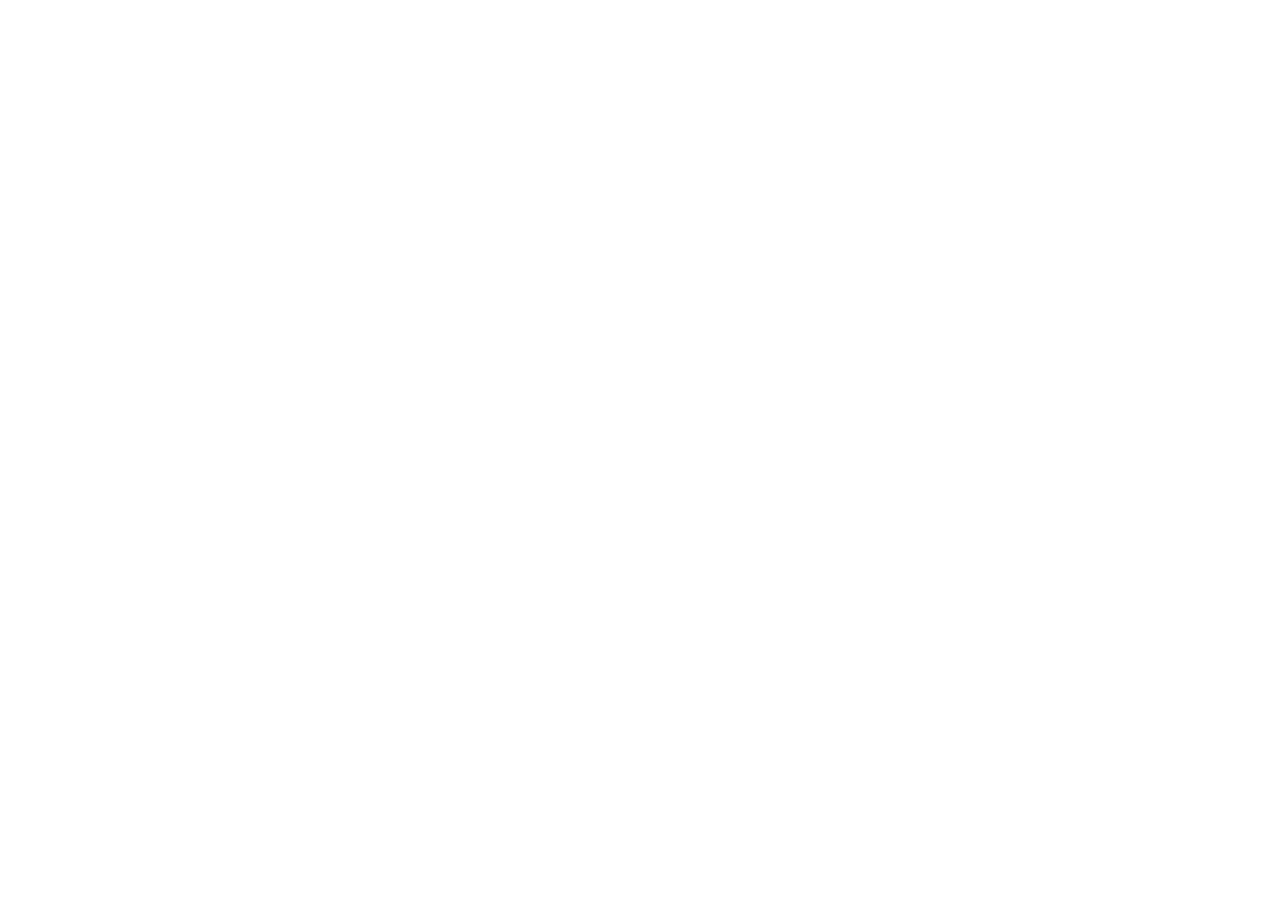
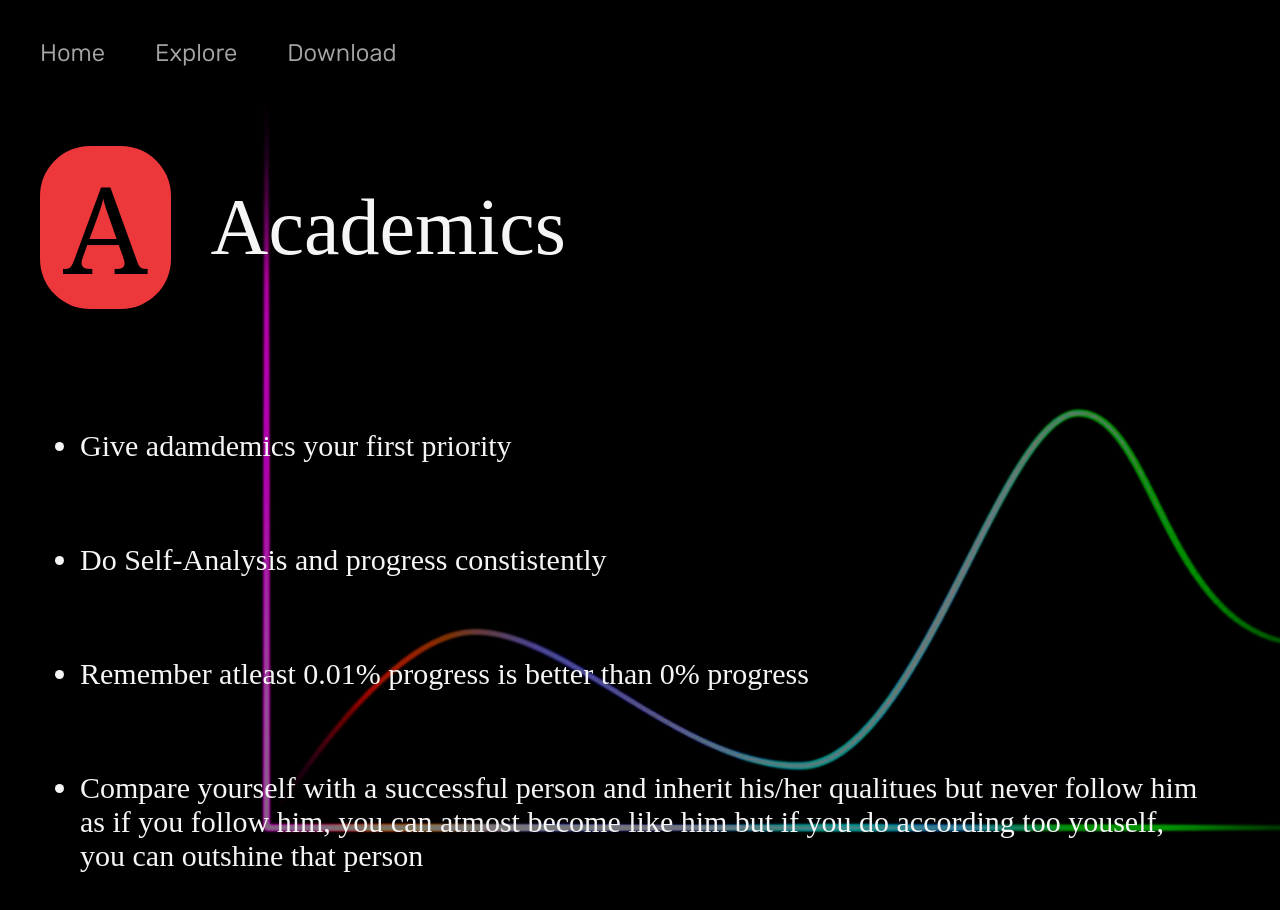
Before and after one commit to SwarnadeepMukherjee/targets, a plain HTML site: page target-subpages/academics.html in a window 1280 px wide. Before the commit the page ends 800 px from the top, so only its background shows below. Drawn offline with Linux system fonts and the light colour scheme; a web font is replaced by a local one.

Commit message:
Add files via upload

```diff
--- /dev/null
+++ b/css/nav.css
@@ -0,0 +1,38 @@
+@import url('https://fonts.googleapis.com/css2?family=Agu+Display&family=Dosis:wght@200..800&family=Merriweather:ital,wght@0,300;0,400;0,700;0,900;1,300;1,400;1,700;1,900&family=Rubik:ital,wght@0,300..900;1,300..900&family=Zen+Dots&display=swap');
+
+*{
+    margin: 0;
+    padding: 0;
+}
+header{
+    position: sticky;
+    top: 0;
+    overflow: hidden;
+}
+header:hover{
+    background-color: rgba(0, 0, 0, 0.5);
+    transition: 0.5s;
+}
+header nav ul{
+    list-style-type: none;
+    display: flex;
+    padding: 15px;
+
+}
+header nav ul li{
+    margin: 3vh 2%;
+}
+header nav ul li a{
+    text-decoration: none;
+    font-size: 3vh;
+    font-family: "Rubik", serif;
+    font-optical-sizing: auto;
+    font-weight: 350;
+    font-style: normal;
+    color: rgb(165, 165, 165);
+    transition: 1s;
+}
+header nav ul li a:hover{
+    color: white;
+    transition: 0s;
+}
--- /dev/null
+++ b/css/sub-pages.css
@@ -0,0 +1,34 @@
+@import url('https://fonts.googleapis.com/css2?family=Agu+Display&family=Dosis:wght@200..800&family=Merriweather:ital,wght@0,300;0,400;0,700;0,900;1,300;1,400;1,700;1,900&family=Rubik:ital,wght@0,300..900;1,300..900&family=Zen+Dots&display=swap');
+
+*{
+    margin: 0;
+    padding: 0;
+}
+section{
+    display: flex;
+}
+.abv-text{
+    display: flex;
+    align-items: center;
+    color: whitesmoke;
+    text-decoration: none;
+    font-size: 80px;
+}
+.content section p{
+    display: flex;
+    border-radius: 50px;
+    align-items: center;
+    font-family: "serif";
+    margin: 5vh;
+    padding: 0 23px;
+    font-weight: 400;
+    font-style: normal;
+    font-size: 120px;
+    background-color: #ec383b;
+    transform: transform 0.5c ease;
+}
+.content ul li{
+    margin: 10vh;
+    font-size: 30px;
+    color: whitesmoke;
+}
--- a/target-subpages/academics.html
+++ b/target-subpages/academics.html
@@ -0,0 +1,44 @@
+<!DOCTYPE html>
+<html lang="en">
+<head>
+    <meta charset="UTF-8">
+    <meta name="viewport" content="width=device-width, initial-scale=1.0">
+    <title>TARGETS - Program</title>
+    <link rel="stylesheet" href="/targets/css/sub-pages.css">
+    <link rel="stylesheet" href="/targets/css/nav.css">
+    <link rel="stylesheet" href="/targets/css/utils.css">
+</head>
+
+<style>
+    html{
+        background-image: url(/targets/img/academics-bg.png);
+        background-repeat: no-repeat;
+        background-size: cover;
+    }
+</style>
+
+<div class="for-intro-bg">
+<header>
+    <nav>
+        <ul>
+            <li><a href="/targets/index.html">Home</a></li>
+            <li><a href="/targets/explore.html">Explore</a></li>
+            <li><a href="#">Download</a></li>
+        </ul>
+    </nav>
+</header>
+<body>
+    <div class="content">
+        <section>
+            <p class="abv">A</p>
+            <a href="/targets/target-subpages/academics.html" class="abv-text">Academics</a>
+        </section>
+        <ul>
+            <li>Give adamdemics your first priority</li>
+            <li>Do Self-Analysis and progress constistently</li>
+            <li>Remember atleast 0.01% progress is better than 0% progress</li>
+            <li>Compare yourself with a successful person and inherit his/her qualitues but never follow him as if you follow him, you can atmost become like him but if you do according too youself, you can outshine that person</li>
+        </ul>
+    </div>
+</body>
+</html>
```
Also changed, not shown: css/index.css (+0 -31 lines), target-subpages/eat-healthy.html (+44 -0 lines), target-subpages/gameplan.html (+43 -0 lines), target-subpages/reading.html (+42 -0 lines), target-subpages/sleep.html (+44 -0 lines), target-subpages/tracking.html (+21 -2 lines), target-subpages/training.html (+43 -0 lines), img/academics-bg.png (added), img/eat-healthy-bg.png (added), img/gameplan-bg.png (added), img/sleep-bg.png (added), index.html (indentation only), 3 other files.
